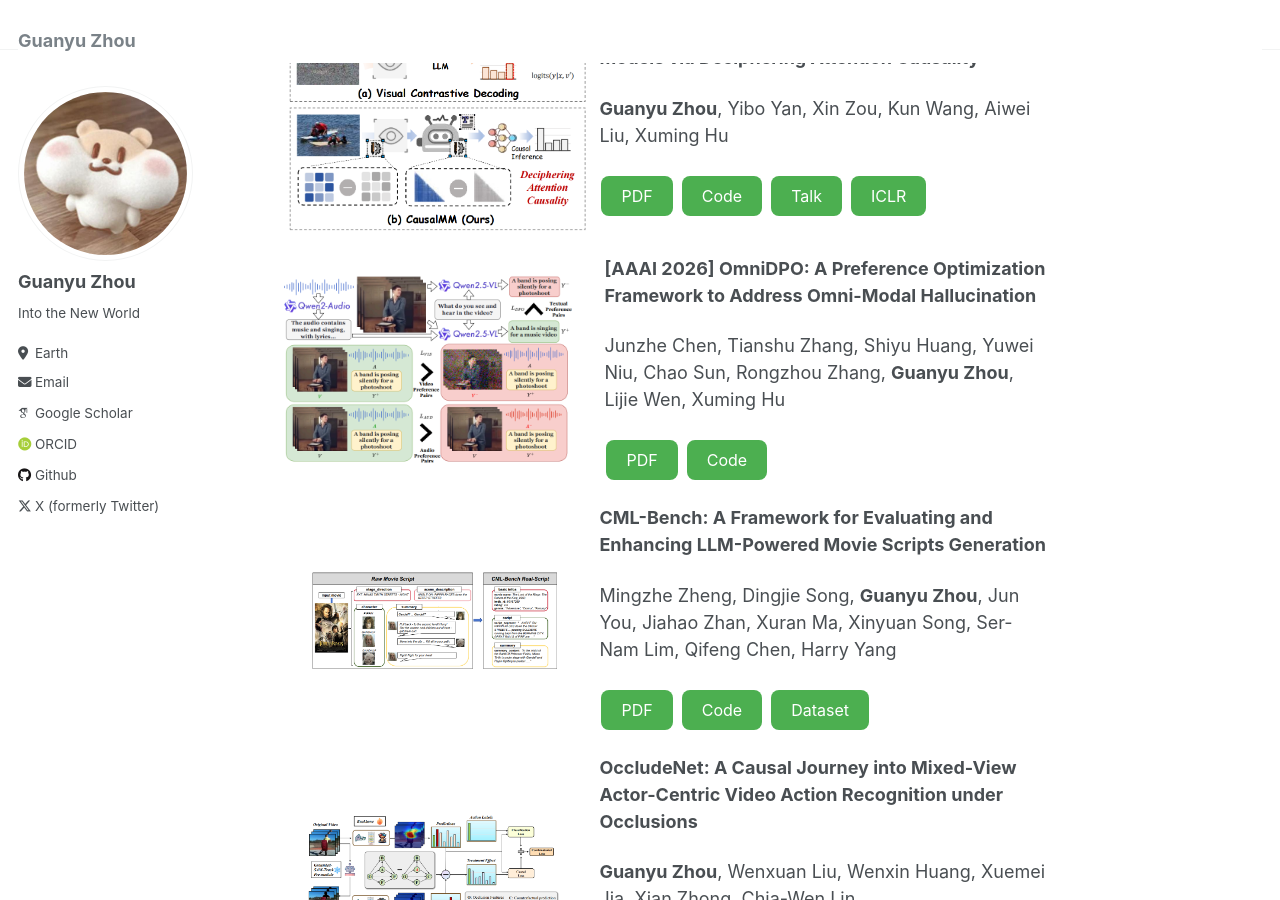
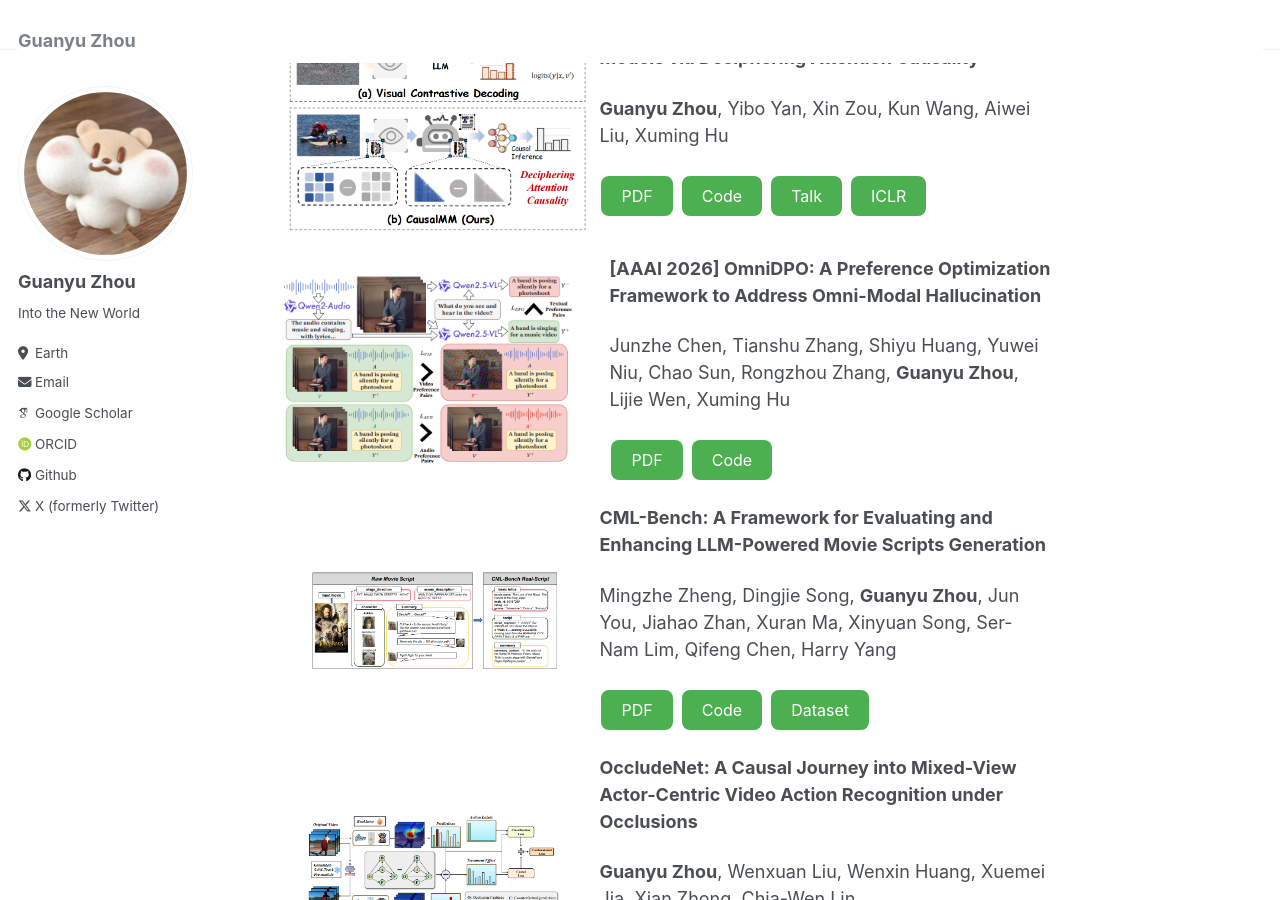
Before and after one commit to The-Martyr/the-martyr.github.io, a Jekyll site: the page built from _pages/about.md, in a window 1280 px wide and 900 px high, scrolled down 950 px. Built offline with Jekyll 4.4.1, drawn with Linux system fonts in a browser that asks for light colours; some web fonts are replaced.

Commit message:
Update padding in about page layout
Adjusted padding in the layout of the about page.

```diff
--- a/_pages/about.md
+++ b/_pages/about.md
@@ -63,7 +63,7 @@ button {
   <div style="flex: 1; padding-left: 0px;">
     <img src="/images/omni.png" alt="Flowchart" style="max-width: 95%;">
   </div>
-  <div style="width: 60%; padding-left: 15px;">
+  <div style="width: 60%; padding-left: 20px;">
     <p><strong>[AAAI 2026] OmniDPO: A Preference Optimization Framework to Address Omni-Modal Hallucination</strong></p>
     <p>Junzhe Chen, Tianshu Zhang, Shiyu Huang, Yuwei Niu, Chao Sun, Rongzhou Zhang, <strong>Guanyu Zhou</strong>, Lijie Wen, Xuming Hu</p>
     <a href="https://arxiv.org/abs/2509.00723" target="_blank"><button>PDF</button></a>
```
